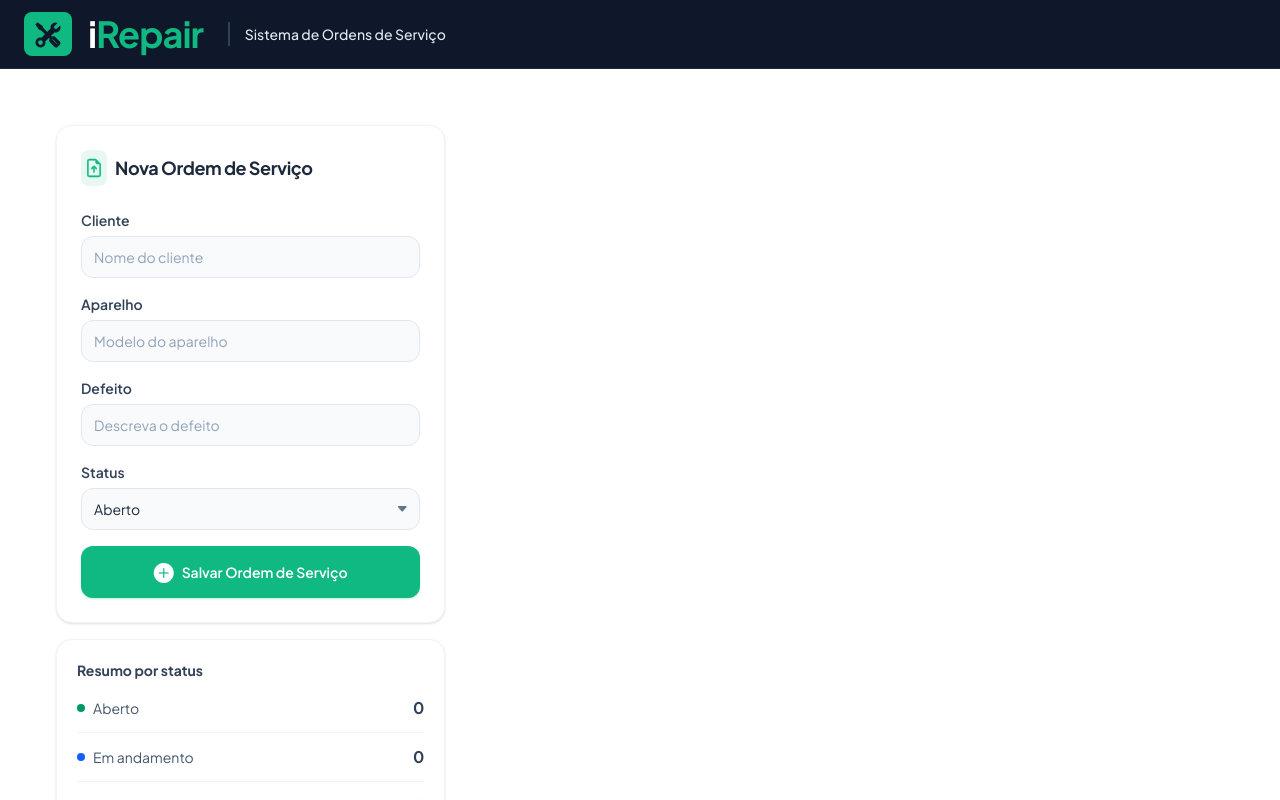
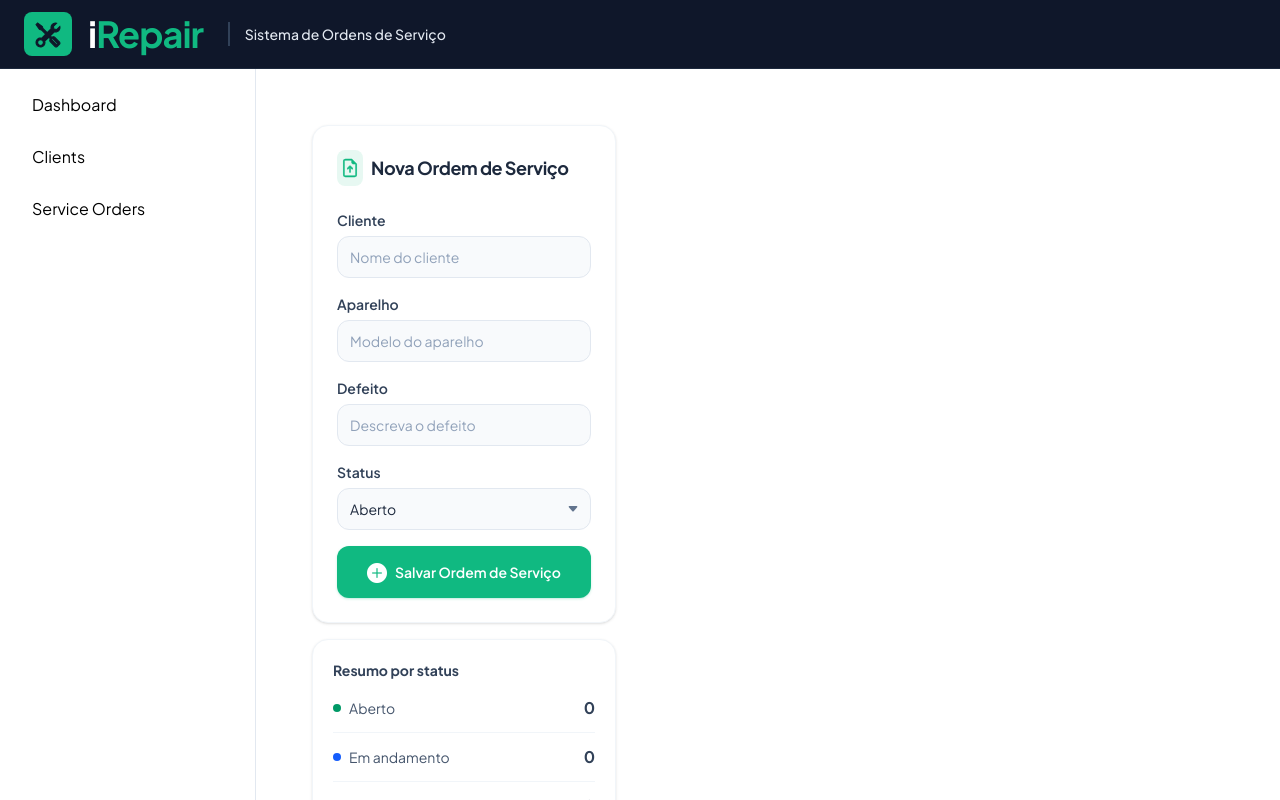
Before and after one commit to andreperinigiacomin-lang/repositorioiRepair, a React (Vite) app in the folder ijunior-task-board/: page / in a window 1280 px wide. Shown: the top 800 px of the page. Built offline with nearby package versions, Linux system fonts and the light colour scheme.

Commit message:
feat: cria a sidebar, permite navegar entre as paginas

```diff
--- a/ijunior-task-board/src/components/Sidebar.tsx
+++ b/ijunior-task-board/src/components/Sidebar.tsx
@@ -0,0 +1,36 @@
+import { Link } from "react-router";
+
+const Sidebar = () => {
+    return (
+        <aside className="w-64 bg-white border-r border-slate-200 p-4">
+
+            <nav className="flex flex-col gap-3">
+
+                <Link
+                    to="/"
+                    className="rounded-lg px-4 py-2 hover:bg-slate-100"
+                >
+                    Dashboard
+                </Link>
+
+                <Link
+                    to="/clients"
+                    className="rounded-lg px-4 py-2 hover:bg-slate-100"
+                >
+                    Clients
+                </Link>
+
+                <Link
+                    to="/service-orders"
+                    className="rounded-lg px-4 py-2 hover:bg-slate-100"
+                >
+                    Service Orders
+                </Link>
+
+            </nav>
+
+        </aside>
+    );
+};
+
+export default Sidebar;
--- a/ijunior-task-board/src/layouts/MainLayout.tsx
+++ b/ijunior-task-board/src/layouts/MainLayout.tsx
@@ -1,14 +1,19 @@
 import { Outlet } from "react-router";
 import React from "react";
 import Header from "../components/Header";
+import Sidebar from "../components/Sidebar";
 
 const MainLayout = () => {
   return (
     <>
       <Header />
-      <main className="p-6">
+      <div className="flex">
+    <Sidebar />
+
+      <main className="flex-1 p-6">
         <Outlet />
       </main>
+      </div>
     </>
   );
 };
```
